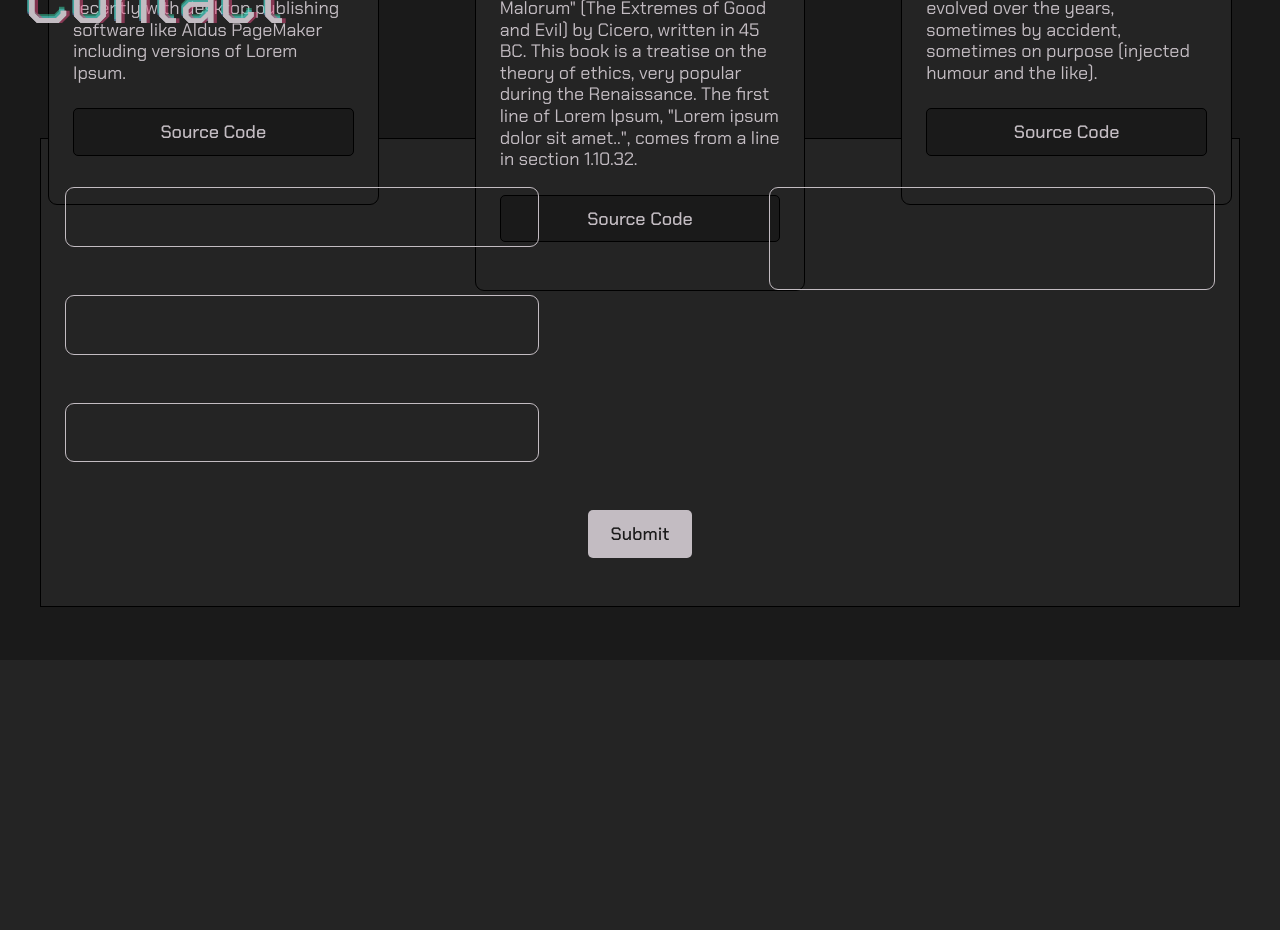
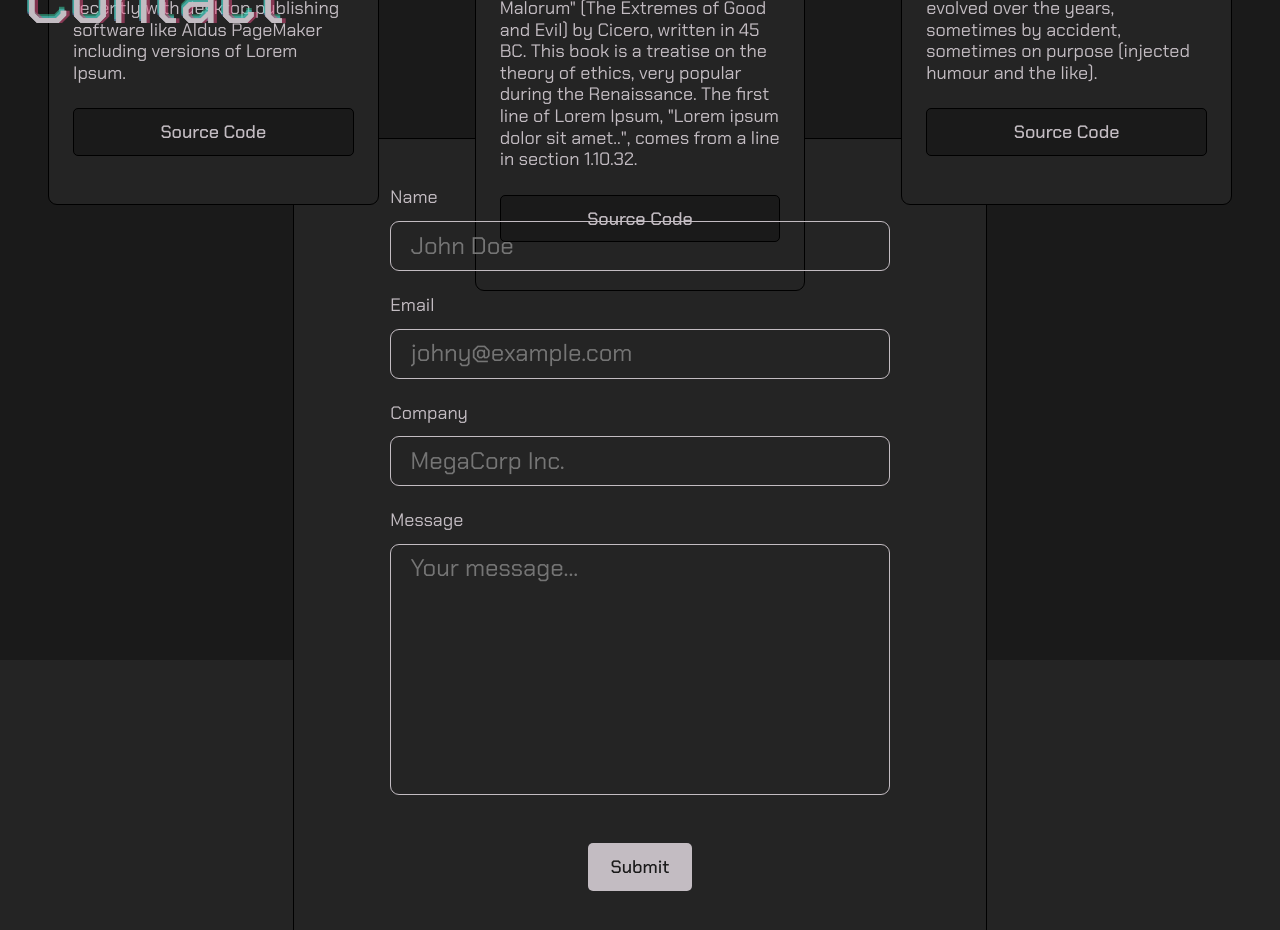
Before and after one commit to kmilewczyk96/Portfolio, a React (Vite) app in the folder front/: page / in a window 1280 px wide. Shown: the part 1740-2670 px from the top of the page. Before the commit the page ends 2400 px from the top, so only its background shows below. Built offline with nearby package versions, Linux system fonts and the light colour scheme.

Commit message:
Custom Formik Field added. Base contact form created.

```diff
--- a/front/src/components/atoms/Button.tsx
+++ b/front/src/components/atoms/Button.tsx
@@ -2,17 +2,20 @@ import styles from "./Button.module.css";
 
 import {ReactElement} from "react";
 
+type buttonType = "submit" | "button" | "reset";
 
 interface IProps {
   className?: "string",
   onClick: () => any,
+  type?: buttonType,
   children: ReactElement | string,
 }
 
-export default function Button({className, onClick, children}: IProps): ReactElement {
+export default function Button({className, onClick, type = "button", children}: IProps): ReactElement {
   return (
     <button
       className={[styles.buttonDefault, className].join(" ")}
+      type={type}
       onClick={onClick}
     >
       {children}
--- /dev/null
+++ b/front/src/components/atoms/FormField.module.css
@@ -0,0 +1,21 @@
+.wrapper {
+  color: #c3bcc2;
+}
+
+.wrapper > input,
+.wrapper > textarea {
+  display: block;
+  width: 100%;
+  color: inherit;
+  background-color: transparent;
+  border: 1px solid #c3bcc2;
+  /*border: 1px solid #606364;*/
+  border-radius: 9px;
+  padding: 0.4em 0.8em;
+}
+
+.wrapper > label {
+  display: block;
+  font-size: 1.8rem;
+  margin-bottom: 1.2rem;
+}
--- /dev/null
+++ b/front/src/components/atoms/FormField.tsx
@@ -0,0 +1,34 @@
+import styles from "./FormField.module.css";
+
+import {ReactElement} from "react";
+
+import {Field, useField} from "formik";
+
+
+type inputType = "text" | "email"
+type componentType = "input" | "textArea"
+
+interface IProps {
+  label: string,
+  name: string,
+  type?: inputType,
+  placeholder?: string | undefined,
+  component?: componentType,
+  className?: string | undefined
+}
+
+export default function FormField(
+  {label, name, type = "text", placeholder = undefined, component = "input", className = undefined}: IProps
+): ReactElement {
+  const [_, meta] = useField(name);
+
+  return (
+    <div className={[styles.wrapper, className].join(" ")}>
+      <label htmlFor={name}>{label}</label>
+      <Field name={name} type={type} placeholder={placeholder} component={component} rows={"8"}/>
+      {meta.error && meta.touched ? (
+        <p>{meta.error}</p>
+      ) : null}
+    </div>
+  )
+}
--- a/front/src/components/molecules/ContactForm.module.css
+++ b/front/src/components/molecules/ContactForm.module.css
@@ -1,15 +1,16 @@
 .wrapper {
-  max-width: 120rem;
-  font-size: 3.6rem;
+  max-width: 46ch;
+  font-size: 2.4rem;
   background-color: #242424;
   border: 1px solid #000;
-  padding: 4.8rem 2.4rem;
+  padding: 4.8rem 9.6rem;
   margin-inline: auto;
 }
 
 .fieldsWrapper {
   display: flex;
-  justify-content: space-between;
+  flex-direction: column;
+  gap: 2.4rem;
   margin-bottom: 4.8rem;
 }
 
--- a/front/src/components/molecules/ContactForm.tsx
+++ b/front/src/components/molecules/ContactForm.tsx
@@ -6,8 +6,10 @@ import {
   Form,
   Formik
 } from "formik";
+
 import Button from "../atoms/Button.tsx";
 import BaseWrapper from "../atoms/BaseWrapper.tsx";
+import FormField from "../atoms/FormField.tsx";
 
 
 export default function ContactForm(): ReactElement {
@@ -23,17 +25,13 @@ export default function ContactForm(): ReactElement {
     >
       <Form className={styles.wrapper}>
         <div className={styles.fieldsWrapper}>
-          <div className={styles.inputsWrapper}>
-            <input/>
-            <input/>
-            <input/>
-          </div>
-          <div className={styles.textAreaWrapper}>
-            <textarea/>
-          </div>
+          <FormField label={"Name"} name={"name"} placeholder={"John Doe"}/>
+          <FormField label={"Email"} name={"email"} type={"email"} placeholder={"johny@example.com"}/>
+          <FormField label={"Company"} name={"company"} placeholder={"MegaCorp Inc."}/>
+          <FormField label={"Message"} name={"message"} component={"textArea"} placeholder={"Your message..."}/>
         </div>
         <BaseWrapper contentAlignment={"center"} className={styles.actions}>
-          <Button onClick={() => {}}>Submit</Button>
+          <Button type={"submit"} onClick={() => {}}>Submit</Button>
         </BaseWrapper>
       </Form>
     </Formik>
--- a/front/src/index.css
+++ b/front/src/index.css
@@ -99,9 +99,4 @@ input, textarea {
   display: block;
   font: inherit;
   resize: none;
-  color: #c3bcc2;
-  background-color: transparent;
-  border: 1px solid #c3bcc2;
-  border-radius: 9px;
-  padding: 0.2em 0.4em;
 }
```
